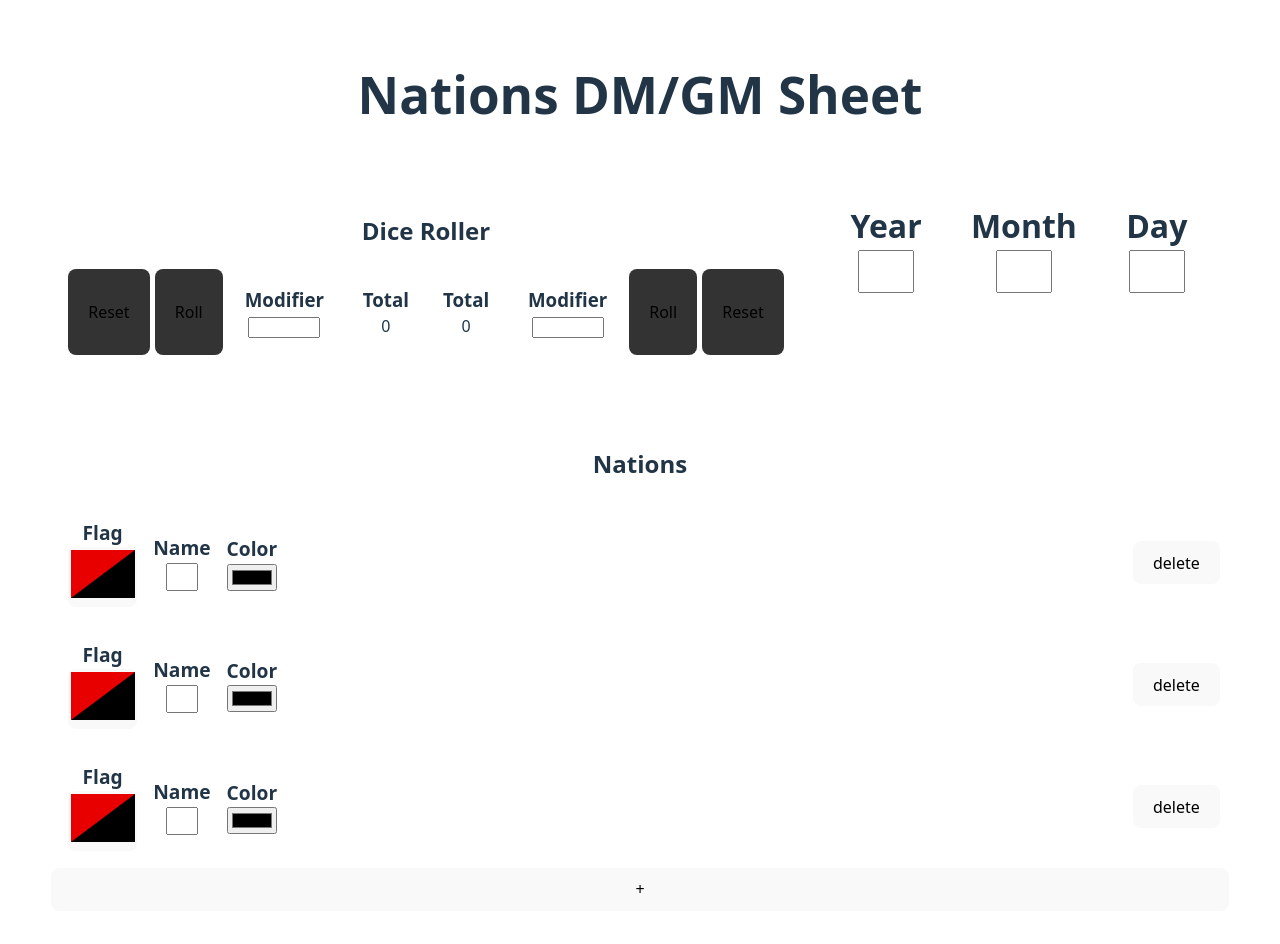
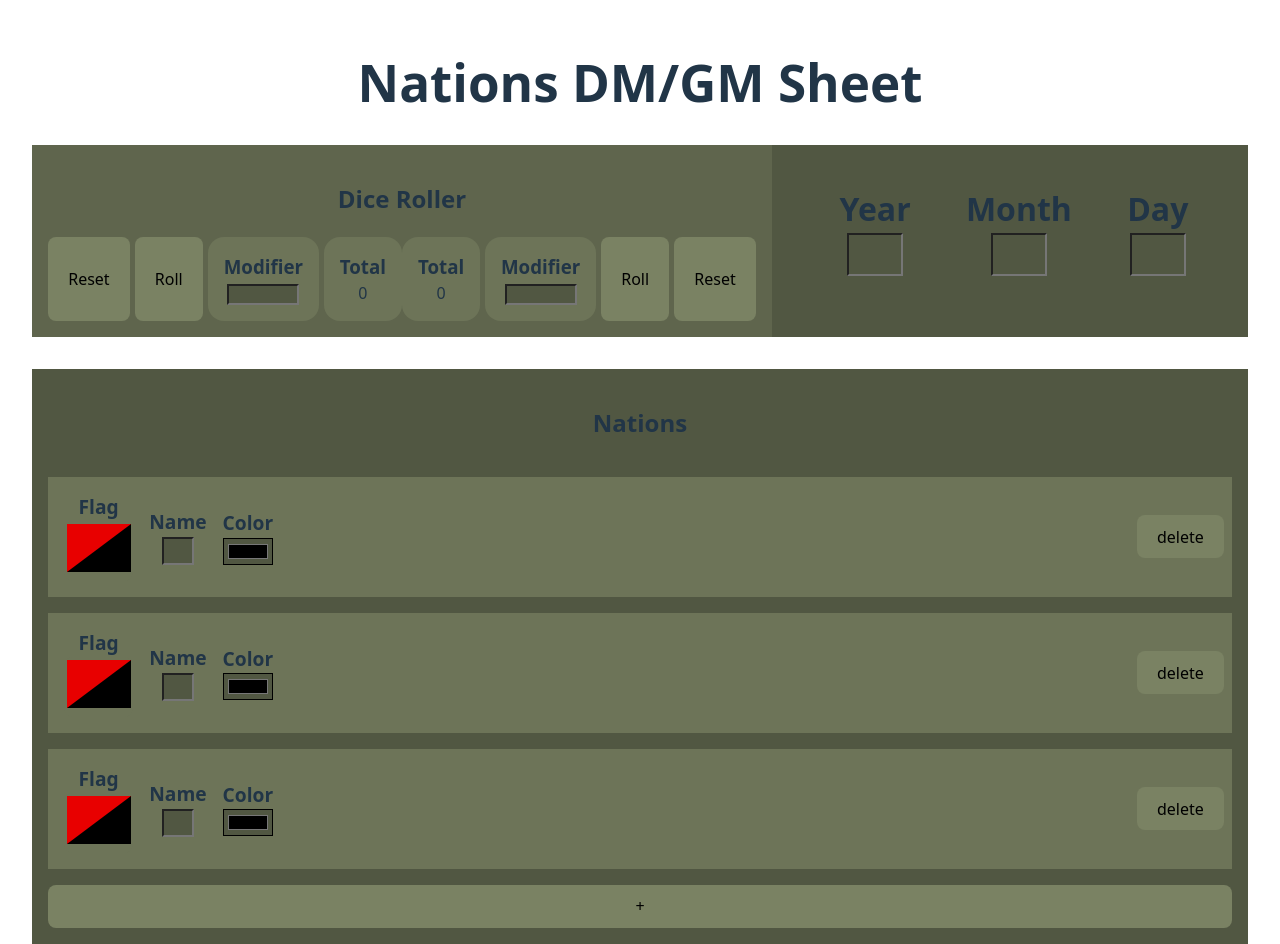
Before and after one commit to AlexanderChernyshev/nations_dm_sheet, a React (Vite) app: page / in a window 1280 px wide. Built offline with nearby package versions, Linux system fonts and the light colour scheme.

Commit message:
color scheme and fields instead of boxes

```diff
--- a/src/App.css
+++ b/src/App.css
@@ -1,28 +1,36 @@
 #root {
   height: 95vh;
   width: 95vw;
-  padding: 2rem;
   text-align: center;
+}
+
+:root {
+  --subsec-dark: #333333;
+  --subsec-light: #404040;
+  --subsec-light2: #4D4D4D;
+  --button-color: #595959;
+
+  --greens-dark: #515742;
+  --greens-light: #5F654D;
+  --greens-light2: #6D7458;
+  --greens-buttons: #7A8263;
 }
 
 .top-tools {
   display: grid;
   grid-template-columns: repeat(2, 1fr);
-  grid-template-rows: repeat(1 1fr);
-  border: solid white 0.2rem;
-  padding: 1rem;
-  border-radius: 1rem;
+  grid-template-rows: repeat(1, 1fr);
   gap: 0.5rem;
+  background-color: var(--greens-dark);
 }
 
 .dice-roller {
   display: flex;
   flex-direction: column;
-  border: solid white 0.1rem;
   padding: 1rem;
-  border-radius: 1rem;
   align-items: center;
   justify-content: center;
+  background-color: var(--greens-light);
 }
 
 .dice-roller h3 {
@@ -44,24 +52,24 @@
 
 .total {
   padding: 1rem;
-  border: 0.1rem solid white;
+  background-color: var(--greens-light2);
   border-radius: 1rem;
 }
 
 .modifier {
   padding: 1rem;
-  border: 0.1rem solid white;
+  background-color: var(--greens-light2);
   border-radius: 1rem;
+}
+
+.modifier input {
+  background-color: var(--greens-dark);
 }
 
 .roll-interface {
   display: flex;
   flex-direction: row;
   gap: 0.3rem;
-}
-
-.roll-interface button {
-  background-color: #333333;
 }
 
 .roll-interface.reverse {
@@ -71,18 +79,16 @@
 .nations-sheet {
   display: flex;
   flex-direction: column;
-  border: solid white 0.2rem;
   padding: 1rem;
-  border-radius: 1rem;
-  margin-top: 1rem;
+  margin-top: 2rem;
+  background-color: var(--greens-dark);
+  gap: 1rem;
 }
 
 .date-tracker {
   display: flex;
   flex-direction: row;
-  border: solid white 0.1rem;
-  padding: 1rem;
-  border-radius: 1rem;
+  padding: 2rem;
 }
 
 .date-tracker p {
@@ -96,13 +102,12 @@
   min-width: 3rem;
   field-sizing: content;
   font-size: 2rem;
+  background-color: var(--greens-dark);
 }
 
 .date-tracker-years {
   display: flex;
   flex-direction: column;
-  border: solid white 0.1rem;
-  border-radius: 1rem;
   align-items: center;
   flex-grow: 1;
   padding: 0.5rem;
@@ -111,8 +116,6 @@
 .date-tracker-months {
   display: flex;
   flex-direction: column;
-  border: solid white 0.1rem;
-  border-radius: 1rem;
   align-items: center;
   flex-grow: 1;
   padding: 0.5rem;
@@ -121,8 +124,6 @@
 .date-tracker-days {
   display: flex;
   flex-direction: column;
-  border: solid white 0.1rem;
-  border-radius: 1rem;
   align-items: center;
   flex-grow: 1;
   padding: 0.5rem;
@@ -134,9 +135,8 @@
   align-items: center;
   gap: 1rem;
   padding: 0.5rem;
-  border: solid white 0.1rem;
-  border-radius: 0.5rem;
   justify-content: space-between;
+  background-color: var(--greens-light2);
 }
 
 .nation-sheet section {
@@ -157,6 +157,8 @@
   font-size: 1.2rem;
   min-width: 1.5rem;
   field-sizing: content;
+  background-color: var(--greens-dark);
+
 }
 
 .nation-sheet div {
@@ -166,13 +168,14 @@
 
 ::backdrop {
   background-image: linear-gradient(45deg,
-      gold,
-      goldenrod);
-  opacity: 0.75;
+      black,
+      rgb(29, 29, 29));
+  opacity: 0.90;
 }
 
 .flags-dialog-button {
   padding: 0.1rem;
+  background-color: var(--greens-light2);
 }
 
 .flags-dialog-button img {
@@ -184,3 +187,16 @@
   width: 4rem;
   height: 3rem;
 }
+
+button {
+  background-color: var(--greens-buttons);
+}
+
+dialog {
+  background-color: var(--greens-dark);
+  border: none;
+}
+
+dialog button {
+  background-color: var(--greens-dark);
+}
--- a/src/index.css
+++ b/src/index.css
@@ -5,7 +5,7 @@
 
   color-scheme: light dark;
   color: rgba(255, 255, 255, 0.87);
-  background-color: #242424;
+  background-color: #444837;
 
   font-synthesis: none;
   text-rendering: optimizeLegibility;
```
